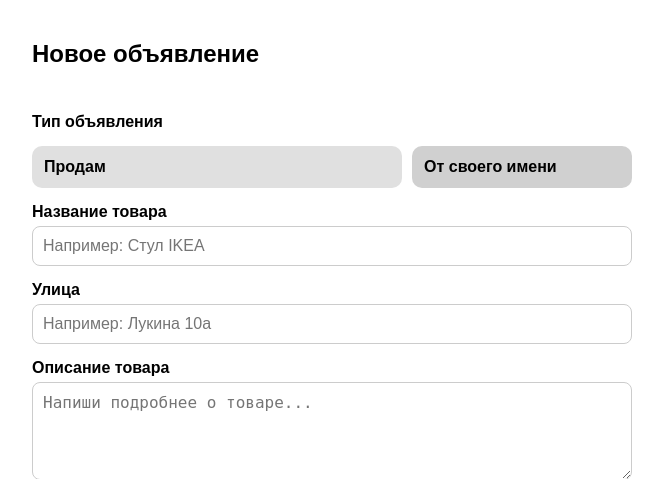
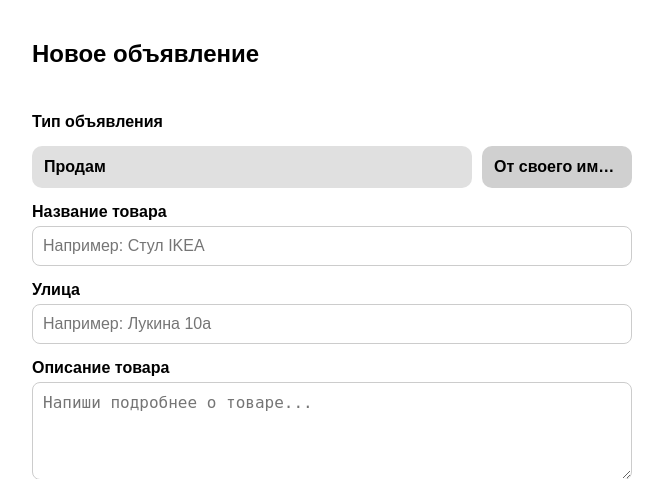
Before and after one commit to vecherniy/adsavik1, a Flask app: page / in a window 1280 px wide. Shown: the top 479 px of the page, without its empty margins (308-971 px from the left). Run offline with Flask 3, Linux system fonts and the light colour scheme; some libraries are stand-ins or nearby versions.

Commit message:
Update form.html

```diff
--- a/templates/form.html
+++ b/templates/form.html
@@ -61,10 +61,13 @@
       border-radius: 10px;
       cursor: pointer;
       text-align: left;
+      white-space: nowrap;
+      overflow: hidden;
+      text-overflow: ellipsis;
     }
 
     .toggle-btn.small {
-      background-color: #d0d0d0; /* чуть отличающийся оттенок */
+      background-color: #d0d0d0;
     }
 
     .dropdown-list {
@@ -119,8 +122,8 @@
   <div class="container">
     <h2>Новое объявление</h2>
 
-    <div style="display: flex; gap: 10px; flex-wrap: wrap;">
-      <div style="flex: 1 1 60%;">
+    <div style="display: flex; gap: 10px;">
+      <div style="flex: 1;">
         <label>Тип объявления</label>
         <div class="dropdown">
           <button class="dropdown-btn" onclick="toggleDropdown()">Продам</button>
@@ -132,7 +135,7 @@
           </div>
         </div>
       </div>
-      <div style="flex: 1 1 35%; align-self: end;">
+      <div style="width: 150px; align-self: end;">
         <button id="toggle-source" class="toggle-btn small" onclick="toggleSource()">От своего имени</button>
       </div>
     </div>
@@ -165,7 +168,7 @@
     </div>
 
     <div class="notice">
-    ⚠️ После нажатия кнопки "Опубликовать" дождитесь сообщения об успешной отправке.
+      ⚠️ После нажатия кнопки "Опубликовать" дождитесь сообщения об успешной отправке.
       Если его не будет — объявление может не появиться. (Обычно не более 15сек)
     </div>
 
```
